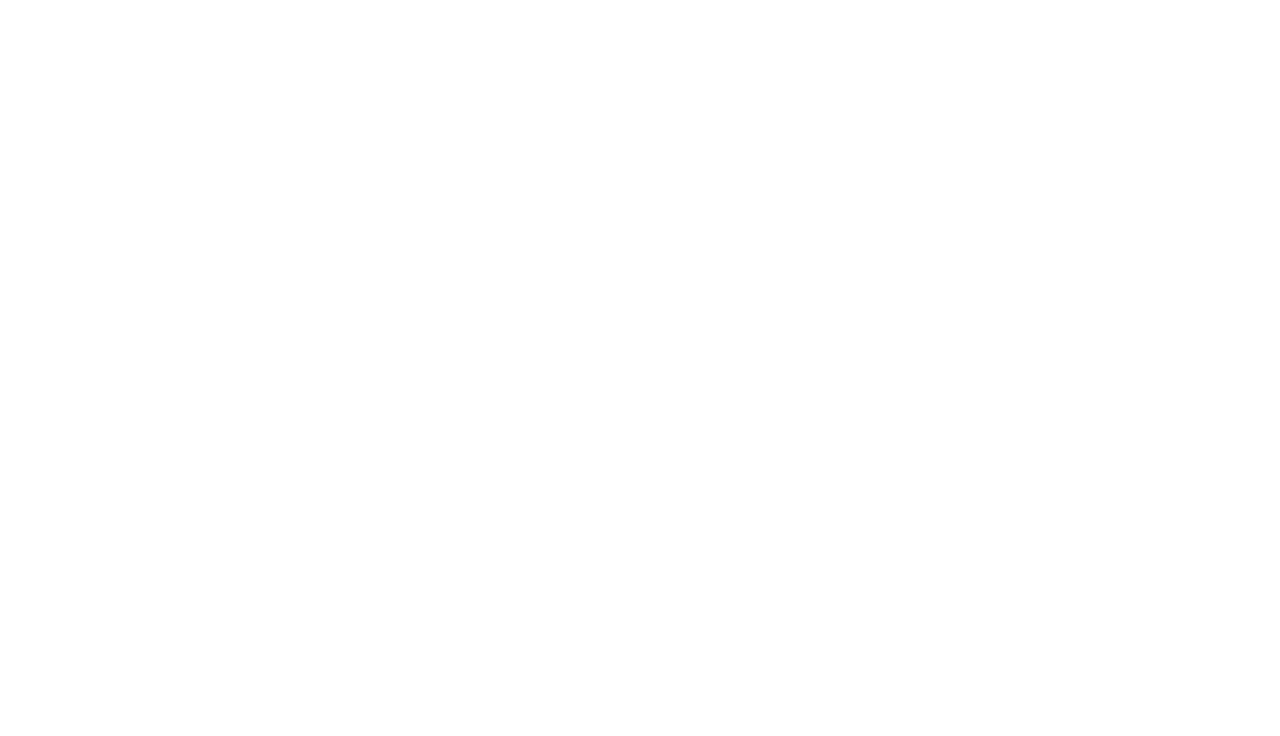
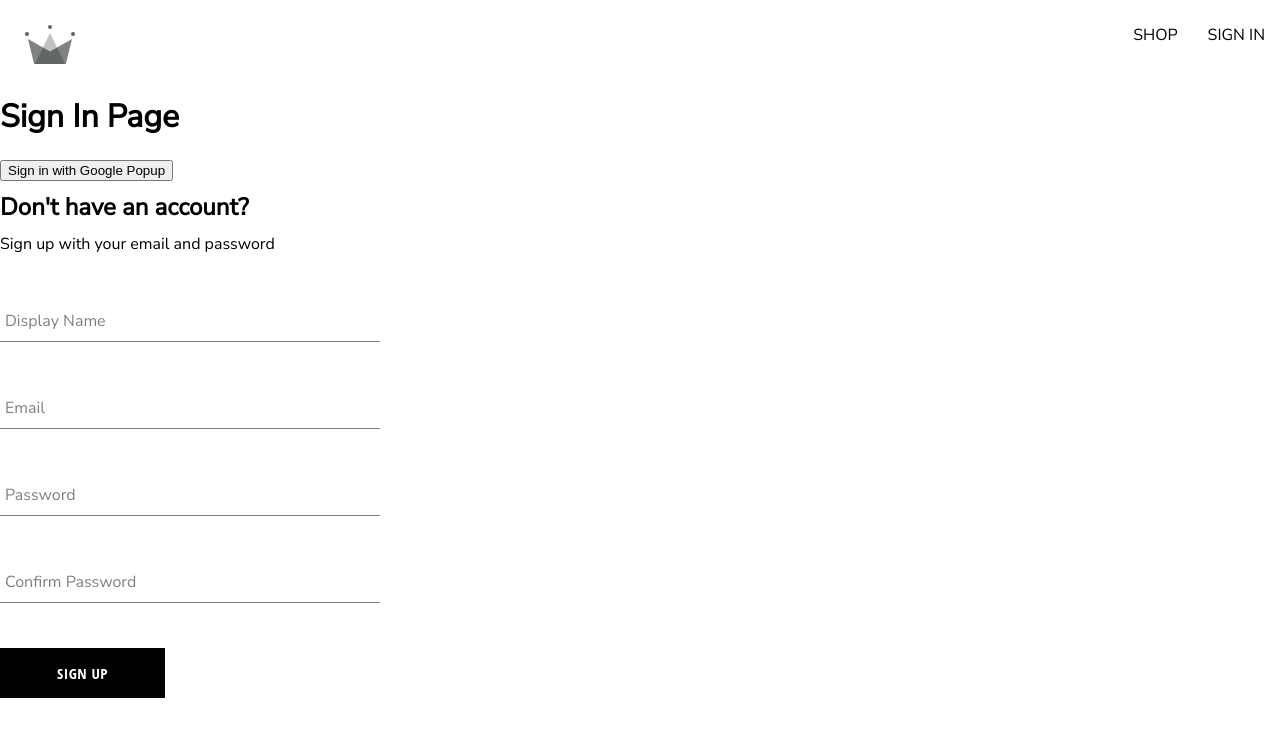
Before and after one commit to SheeloveDol/gc-clothing, a React (Create React App) app: page /auth in a window 1280 px wide. Before the commit this address had no page. Shown: the top 736 px of the page. Built offline with nearby package versions, Linux system fonts and the light colour scheme.

Commit message:
getting back into it and nearly done with firebase auth

```diff
--- a/src/App.js
+++ b/src/App.js
@@ -1,7 +1,7 @@
 import { Routes, Route} from 'react-router-dom';
 
 import Navigation from './routes/navigation/navigation.component';
-import SignIn from './routes/sign-in/sign-in.component';
+import Authentication from './routes/authentication/authentication.component';
 import Home from './routes/home/home.component'
 
 
@@ -19,7 +19,7 @@
       <Route path='/' element={<Navigation />} >
         <Route index element={<Home />} />
         <Route path='shop' element={<Shop />} />
-        <Route path='sign-in' element={<SignIn />} />
+        <Route path='auth' element={<Authentication />} />
       </Route>
     </Routes>
   )
--- a/src/routes/sign-in/sign-in.component.jsx
+++ b/src/routes/authentication/authentication.component.jsx
@@ -4,7 +4,7 @@
     createUserDocumentFromAuth
 } from "../../utils/firebase/firebase.utils"
 
-const SignIn = () => {
+const Authentication = () => {
     const logGoogleUser = async () => {
         const { user } = await signInWithGooglePopup();
         const userDocRef = await createUserDocumentFromAuth(user);
@@ -21,4 +21,4 @@
 
 }
 
-export default SignIn
+export default Authentication
--- a/src/routes/navigation/navigation.component.jsx
+++ b/src/routes/navigation/navigation.component.jsx
@@ -14,7 +14,7 @@
                 <Link className='nav-link' to='/shop'>
                     SHOP
                 </Link>
-                <Link className='nav-link' to='/sign-in'>
+                <Link className='nav-link' to='/auth'>
                     SIGN IN
                 </Link>
             </div>
--- a/src/utils/firebase/firebase.utils.js
+++ b/src/utils/firebase/firebase.utils.js
@@ -29,7 +29,7 @@
 const googleProvider = new GoogleAuthProvider();
 
 googleProvider.setCustomParameters({
-    prompt: "select_account"
+    prompt: "select_account",
 });
 
 export const auth = getAuth();
```
